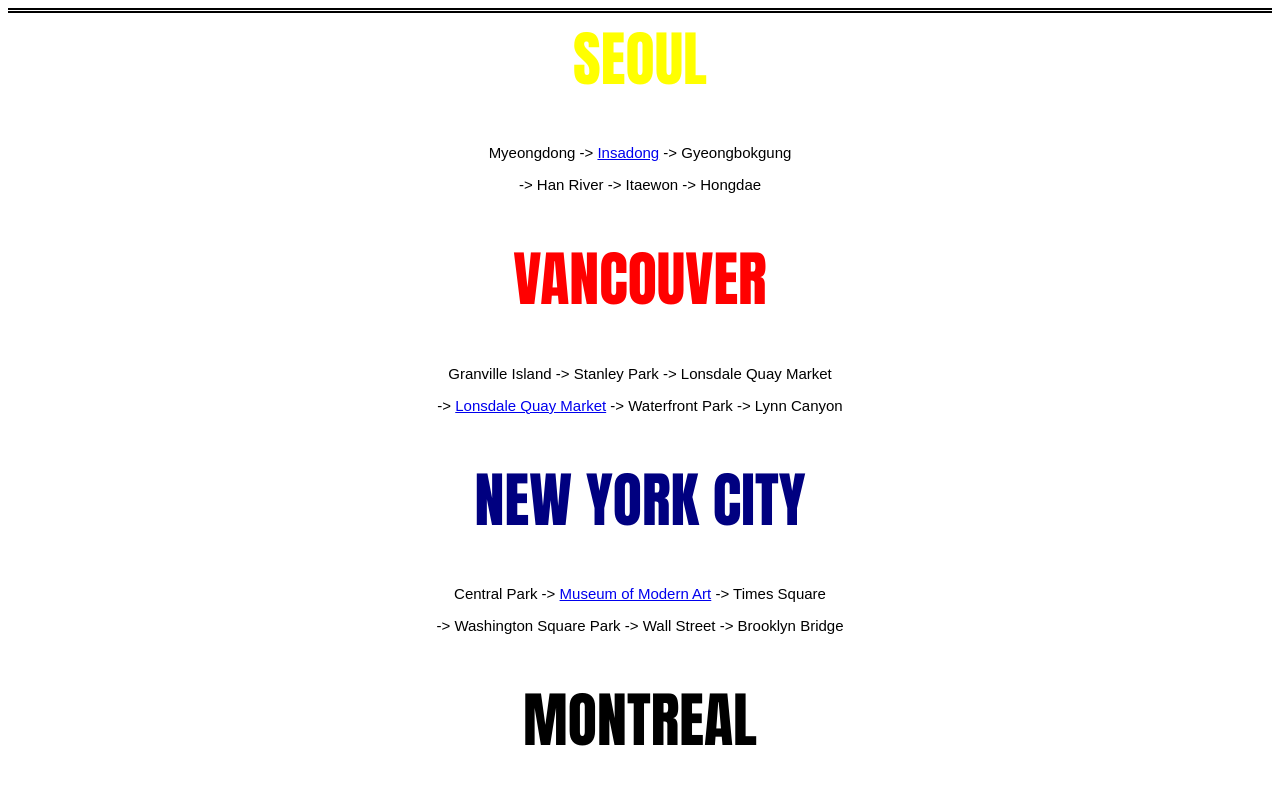
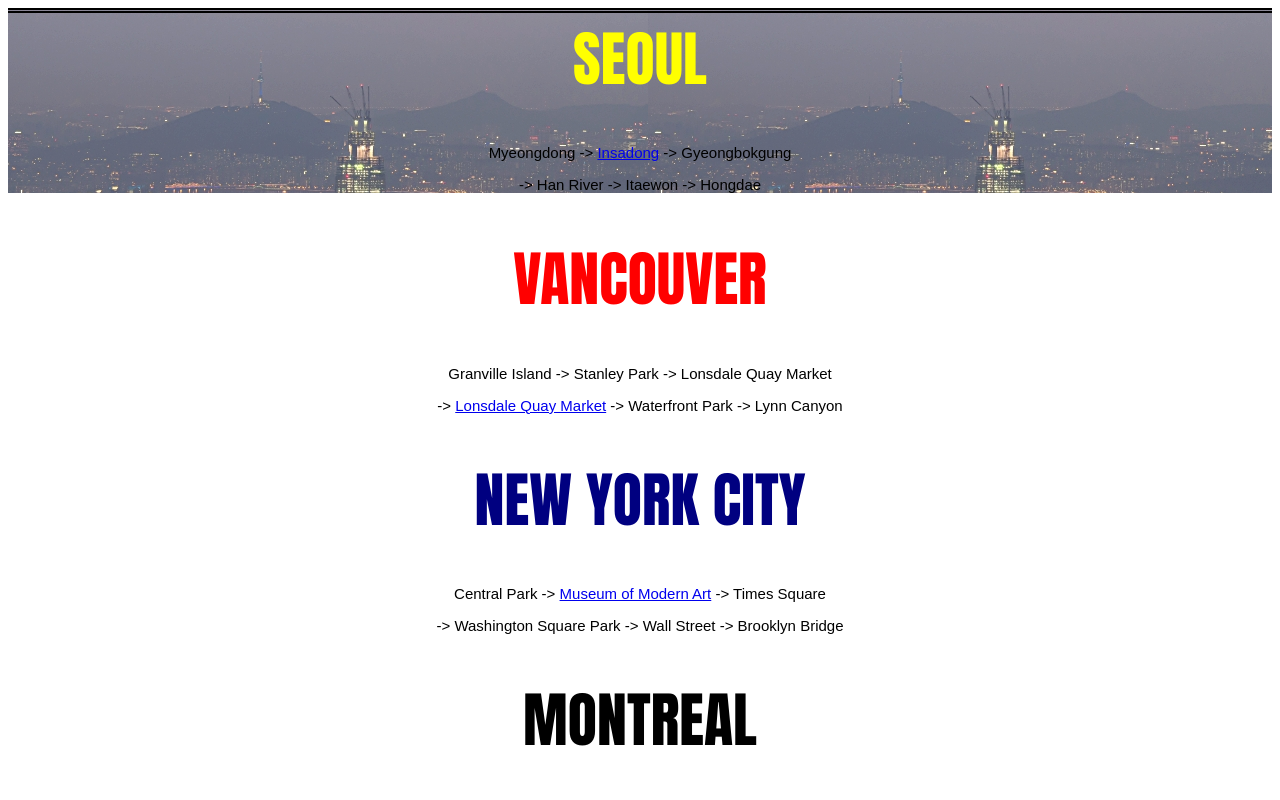
Before and after one commit to sidrld14/sidrld14.github.io, a plain HTML site: page travel/index.html in a window 1280 px wide. Shown: the top 800 px of the page. Drawn offline with Linux system fonts and the light colour scheme.

Commit message:
Update index.html

```diff
--- a/travel/index.html
+++ b/travel/index.html
@@ -37,13 +37,19 @@
         text-align: center;
         font: 10px times new roman;
       }
+      #seoul_ba {
+        background-image: url("seoul.jpg");
+          width: 100%
+      }
       </style>
 
+    <div id = seoul_ba>
     <h1 id = "seoul"> SEOUL </h1>
     <div class = "paragraph">
     <p> Myeongdong -> <a href = "https://www.youtube.com/watch?v=Gxf7iadDAEk" target = '_blank'>Insadong</a> -> Gyeongbokgung </p>
     <p> -> Han River -> Itaewon -> Hongdae </p>
     </div>
+     </div>
 
     <h1 id = "van"> VANCOUVER </h1>
     <div class = "paragraph">
```
